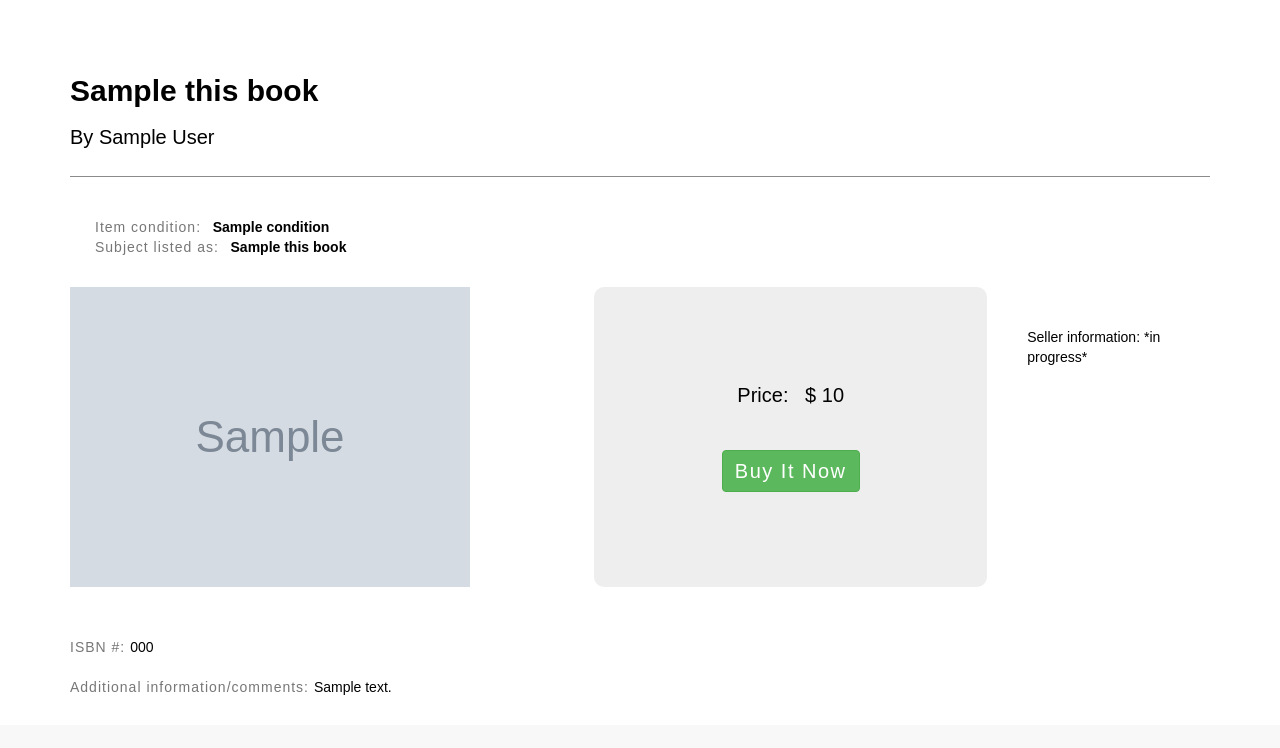
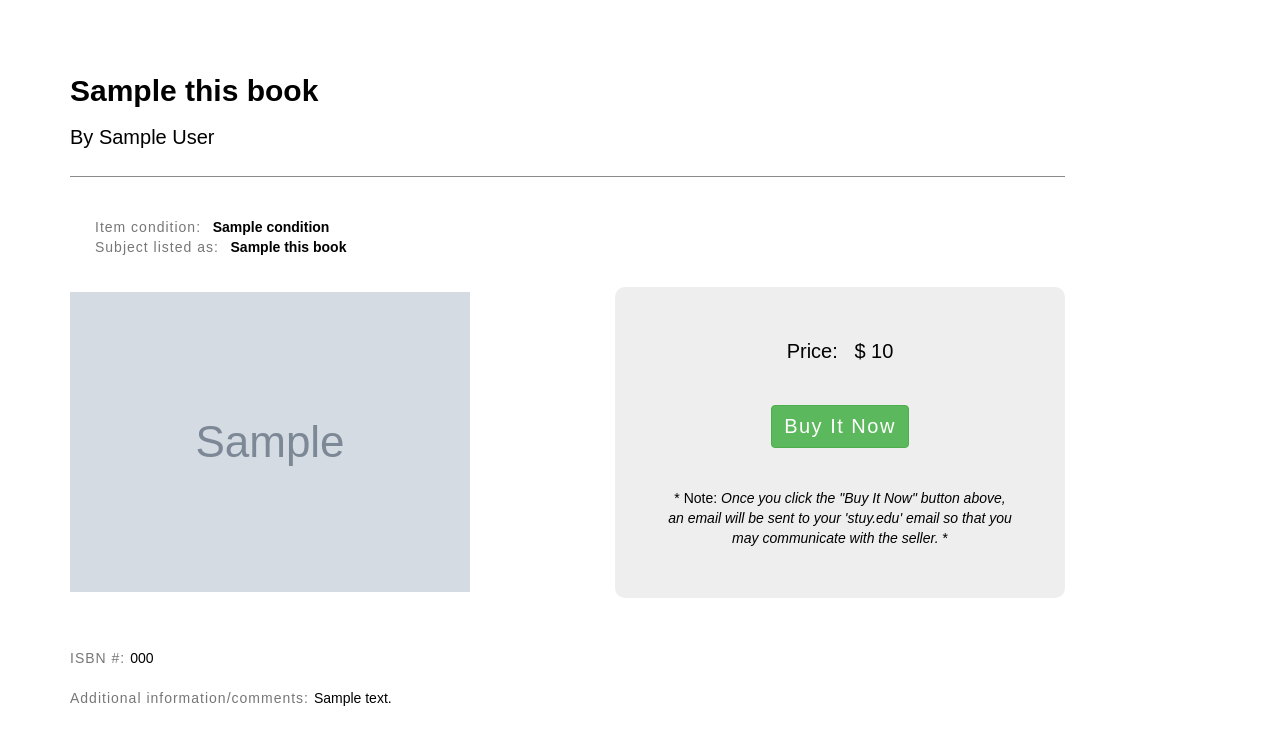
Before and after one commit to CodeSammich/stuy-books, a Flask app: template templates/itempage.html in a window 1280 px wide. Shown: the part 75-823 px from the top of the page. Before the commit the page ends 770 px from the top, so only its background shows below. Run offline with Flask 2, Linux system fonts and the light colour scheme; the template is opened without the code that fills it: most values are stand-ins (such as "Sample title", 1, 10 or a date in 2020); grey boxes marked "Sample" are stand-in pictures; parts of the project's set-up code (start-up, migrations or seed data) failed here and were passed over; some libraries are stand-ins or nearby versions.

Commit message:
add email statment/firormatting

```diff
--- a/templates/itempage.html
+++ b/templates/itempage.html
@@ -10,18 +10,21 @@
   </th></tr>
   <tr>
  <!--    <td style="width:25%;padding-top:60px;" rowspan="2"><img src={{thisBook['image_url']}} style="height:250px;"></td> -->
-    <td style="padding-left:25px;padding-bottom:30px;"><br><span class="info">Item condition:</span>&nbsp;&nbsp;&nbsp;<b>{{thisBook['condition']}}</b><br>
+    <td style="padding-left:25px;padding-bottom:30px;" colspan="3"><br><span class="info">Item condition:</span>&nbsp;&nbsp;&nbsp;<b>{{thisBook['condition']}}</b><br>
       <span class="info">Subject listed as:</span>&nbsp;&nbsp;&nbsp;<b>{{thisBook['subject']}}</b>
     </td>
   </tr>
   <tr>
-    <td style="height:300px;"><img src={{thisBook['image_url']}} style="height:100%;"></a></td>
-    <td style="text-align:center; background-color:#EEEEEE; border-radius:10px;">
+    <td style="height:300px; width:300px; text-align:center;"><img src={{thisBook['image_url']}} style="height:100%;"></a></td>
+    <td style="width:auto;"></td>
+    <td style="text-align:center; width:450px;background-color:#EEEEEE; border-radius:10px; padding:50px;">
       <span style="font-size:20px;">Price:&nbsp;&nbsp;&nbsp;$ {{thisBook['price']}}</span><br><br><br>
       {% if thisBook['status'] == 'available' %}
       <form action='/bought/{{thisBook['email']}}/{{thisBook['bookName']}}/{{thisBook['author']}}/{{thisBook['price']}}/{{thisBook['condition']}}' method='POST'>
         <button class="btn btn-success" type='submit' style="font-size:20px;letter-spacing:1.5px;">Buy It Now</button>
       </form>
+      <br><br>
+      * Note: <i>Once you click the "Buy It Now" button above, an email will be sent to your 'stuy.edu' email so that you may communicate with the seller. </i>*
       {% else %}
         {% if thisBook['status'] == 'pending' %}
           <span class="label label-warning">Pending...</span>
@@ -30,10 +33,11 @@
         {% endif %}
       {% endif %}
     </td>
-      <td style="width:170px;padding:40px;" valign="top">Seller information: *in progress*</td>
+    <td style="width:auto;"></td>
   </tr>
   <tr><td colspan="3" style="padding-top:50px;"><span class="info">ISBN #: </span>{{thisBook['isbn']}}<br><br>
     <span class="info">Additional information/comments: </span> {{thisBook['description']}}</td></tr>
 </table>
+<br><br>
 </div>
 {% endblock %}
```
